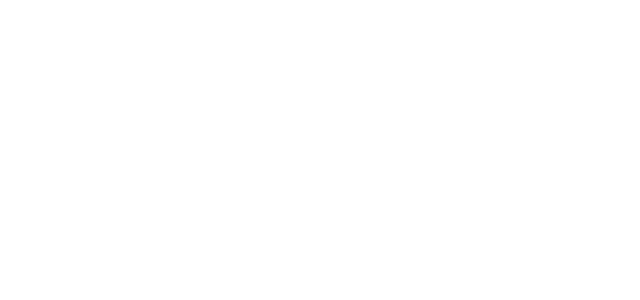
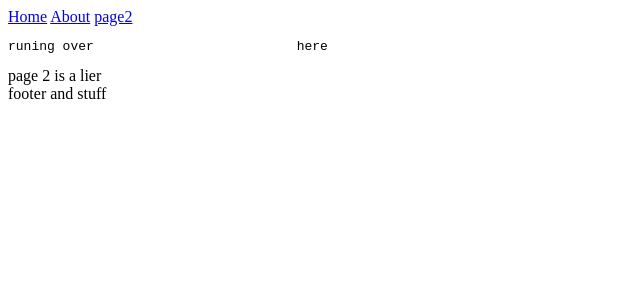
Before and after one commit to zilazach/zach-web, a SvelteKit app: page / in a window 1280 px wide. Shown: the top 300 px of the page, without its empty margins (0-640 px from the left). Built offline with nearby package versions, Linux system fonts and the light colour scheme.

Commit message:
add more to the layout

```diff
--- a/src/lib/Nav.svelte
+++ b/src/lib/Nav.svelte
@@ -1,5 +1,5 @@
 <nav>
     <a href="/">Home</a>
     <a href="/about">About</a>
-    <a href="/settings">Settings</a>
+    <a href="/page2">page2</a>
 </nav>
--- a/src/routes/+layout.svelte
+++ b/src/routes/+layout.svelte
@@ -0,0 +1,8 @@
+<script>
+    import Header from "$lib/Header.svelte";
+    import Footer from "$lib/Footer.svelte";
+</script>
+
+<Header/>
+<slot/>
+<Footer/>
--- a/src/routes/+page.svelte
+++ b/src/routes/+page.svelte
@@ -1,8 +1,2 @@
-<script>
-    import Header from "$lib/Header.svelte";
-    import Footer from "$lib/Footer.svelte";
-</script>
-
-<Header/>
-
-<Footer/>
+<pre>runing over                          here</pre>
+page 2 is a lier
--- /dev/null
+++ b/src/routes/page2/+page.svelte
@@ -0,0 +1 @@
+page 2 is cooler than the home page
```
